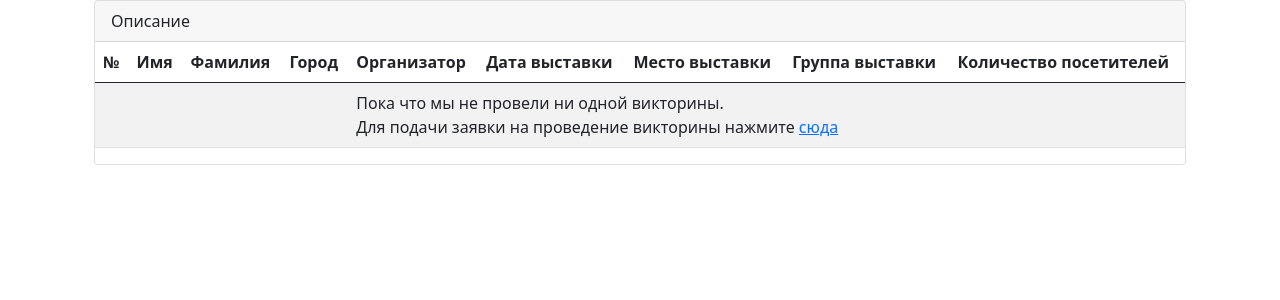
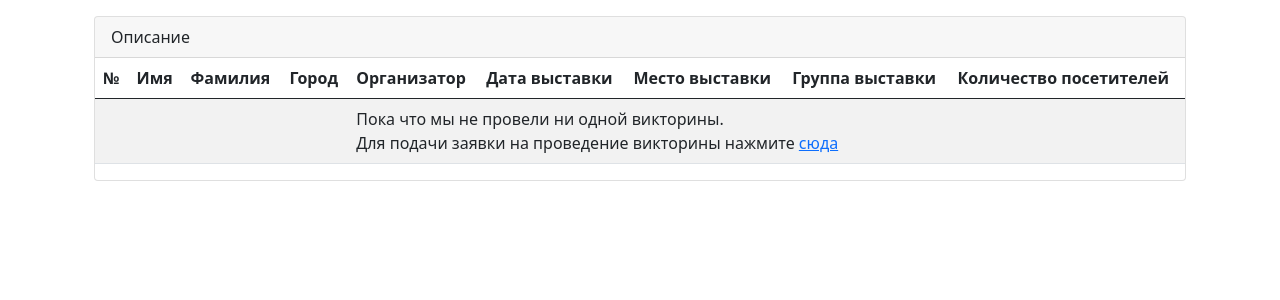
Before and after one commit to StGrail/goodhack, a Django app: page /quizzes_reports in a window 1280 px wide. Shown: the part 91-391 px from the top of the page. Run offline with Django 3.2, Linux system fonts and the light colour scheme; data that the repository does not hold is empty; style sheets or scripts are compiled from the project's sources; some libraries are stand-ins or nearby versions.

Commit message:
Add class my-3 to card body in the tables

```diff
--- a/application_forms/templates/tables/exhibition_table.html
+++ b/application_forms/templates/tables/exhibition_table.html
@@ -3,7 +3,7 @@
 {% load crispy_forms_tags %}
 {% block content %}
 
-<div class="card">
+<div class="card my-3">
     <div class="card-header">Описание</div>
     <div class="table-responsive-sm table-responsive-md table-responsive-lg">
         <table class="table table-striped">
--- a/application_forms/templates/tables/quizzes_table.html
+++ b/application_forms/templates/tables/quizzes_table.html
@@ -3,7 +3,7 @@
 {% load crispy_forms_tags %}
 {% block content %}
 
-<div class="card">
+<div class="card my-3">
     <div class="card-header">Описание</div>
     <div class="table-responsive-sm table-responsive-md table-responsive-lg">
     <table class="table table-striped">
```
